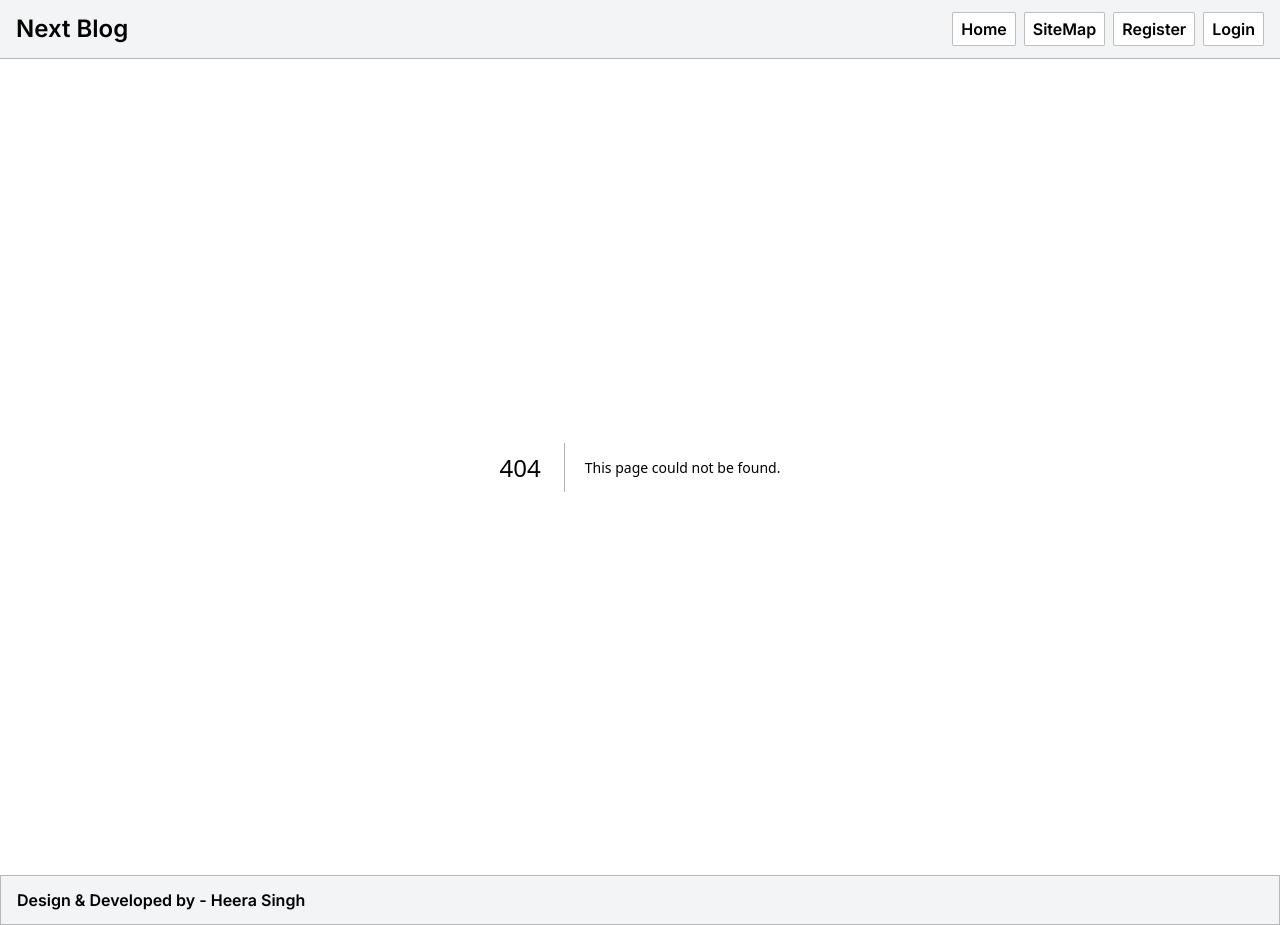
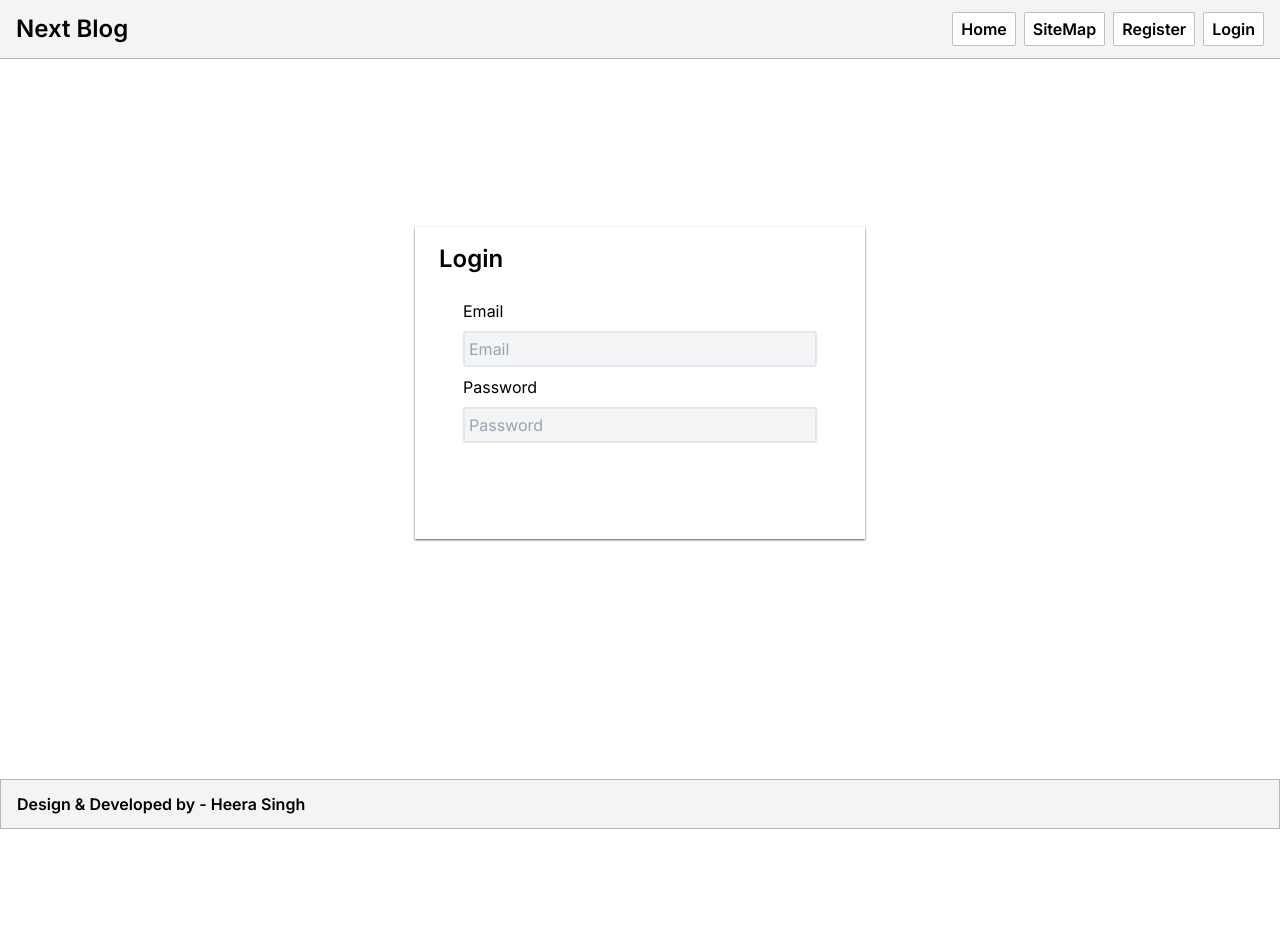
Before and after one commit to heera9331/next-blog, a Next.js app: page /login in a window 1280 px wide. Before the commit this address had no page. After the commit the page ends 829 px from the top, so only its background shows below. Built offline with nearby package versions, Linux system fonts and the light colour scheme.

Commit message:
login page , and axios installed

```diff
--- /dev/null
+++ b/app/login/page.tsx
@@ -0,0 +1,114 @@
+"use client";
+import "../globals.css";
+
+import { useEffect, useState } from "react";
+import axios from "axios";
+import { Loading, Input } from "@/components";
+import { useRouter } from "next/navigation";
+
+const Page = () => {
+    const [user, setUser] = useState({
+        email: "",
+        password: "",
+    });
+
+    const [loading, setLoading] = useState<boolean>(false);
+    const router = useRouter();
+    let timeout: any = null;
+
+    const handleLogin = async () => {
+        try {
+            console.log(user);
+            setLoading(true);
+            timeout = setTimeout(() => { }, 2000);
+            let res = await axios.post(`/api/auth`, user);
+            console.log(res);
+            let data = res.data;
+            setLoading(false);
+
+            if (data?.error) {
+                alert(data.error);
+            } else {
+                console.log(data);
+                // token, isAdmin, userId
+                setLoading(false);
+                router.push("/home");
+            }
+        } catch (error) {
+            setLoading(false);
+            alert("Server connection timeout");
+            console.error("Error during login:", error);
+        }
+        setLoading(false);
+    };
+
+    useEffect(() => {
+        return () => {
+            clearInterval(timeout);
+        };
+    }, [timeout]);
+
+    return (
+        <>
+            <div className="flex flex-col m-1 h-[78vh]">
+                <div className="p-4 m-auto shadow-sm shadow-slate-600 sm:w-[450px]">
+                    {!loading ? (
+                        <>
+                            <div className="px-2">
+                                <h1 className="text-2xl font-semibold">Login</h1>
+                                <form
+                                    className="text-black p-4"
+                                    action="#"
+                                    method="post"
+                                    onSubmit={(e) => {
+                                        e.preventDefault();
+                                    }}
+                                >
+                                    <Input
+                                        inputColor={"text-black"}
+                                        label={"Email"}
+                                        htmlFor={"email"}
+                                        value={user.email}
+                                        placeholder={"Email"}
+                                        className={
+                                            "bg-gray-100 p-1 text-black rounded-sm focus:outline-none"
+                                        }
+                                        type={"email"}
+                                        onChange={(e: any) => {
+                                            setUser({ ...user, email: e.target.value });
+                                        }}
+                                    />
+                                    <Input
+                                        inputColor={"text-black"}
+                                        label={"Password"}
+                                        htmlFor={"password"}
+                                        value={user.password}
+                                        placeholder={"Password"}
+                                        className={"bg-gray-100 p-1 rounded-sm focus:outline-none"}
+                                        type={"password"}
+                                        onChange={(e) => {
+                                            setUser({ ...user, password: e.target.value });
+                                        }}
+                                    />
+
+                                    <div
+                                        className="flex items-center justify-center bg-secondary m-2 rounded-sm my-4 cursor-pointer"
+                                        onClick={handleLogin}
+                                    >
+                                        <button className="p-1 text-white font-semibold">
+                                            Login
+                                        </button>
+                                    </div>
+                                </form>
+                            </div>
+                        </>
+                    ) : (
+                        <Loading />
+                    )}
+                </div>
+            </div>
+        </>
+    );
+};
+
+export default Page;
--- a/package.json
+++ b/package.json
@@ -9,6 +9,7 @@
     "lint": "next lint"
   },
   "dependencies": {
+    "axios": "^1.6.7",
     "next": "14.1.3",
     "react": "^18",
     "react-dom": "^18",
```
Also changed, not shown: 1 other file (tests, documents, lock files or other folders).
